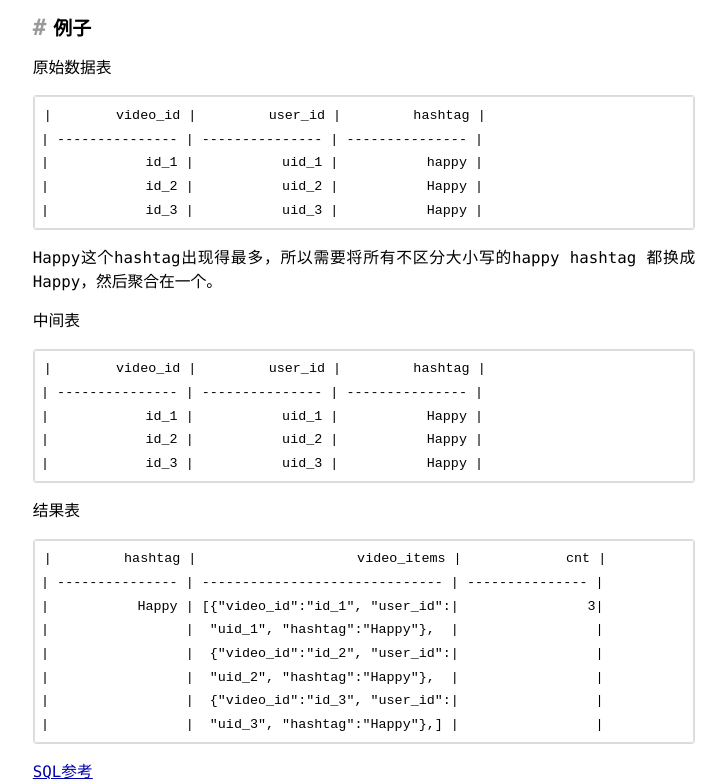
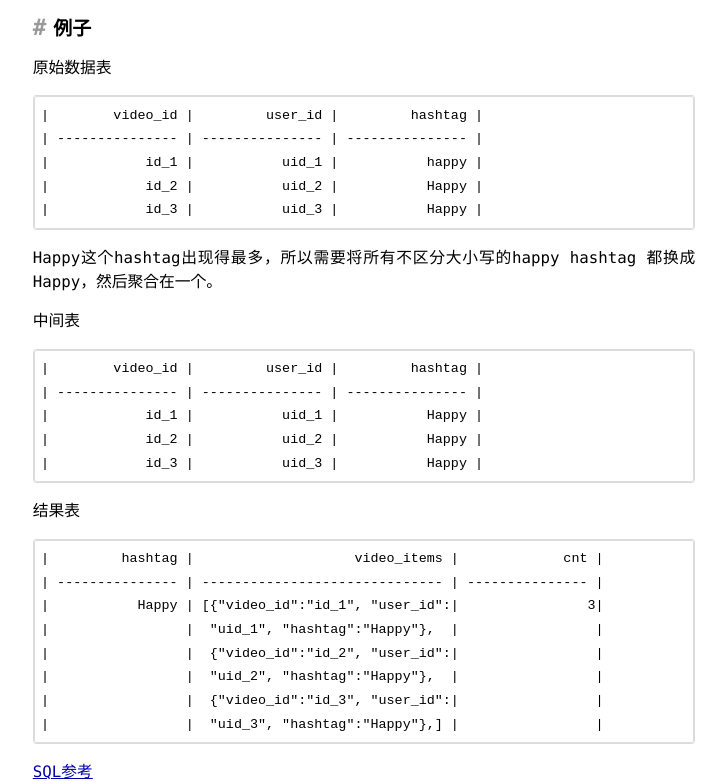
Before and after one commit to imekaku/imekaku.github.io, a Jekyll site: the page built from _posts/2019-10-24-hive-sql-calculate-max-hashtag.md, in a window 1280 px wide. Shown: the part 356-1137 px from the top of the page, without its empty margins (276-1002 px from the left). Built offline with Jekyll 4.4.1, drawn with Linux system fonts in a browser that asks for light colours.

Commit message:
update post code style

```diff
--- a/css/screen.css
+++ b/css/screen.css
@@ -233,7 +233,7 @@
 #post code {
   background-color: #FFFFFF;
   font-size: 85%;
-  padding: 0.2em;
+  /* padding: 0.2em; */
 }
 
 #post pre code {
```
